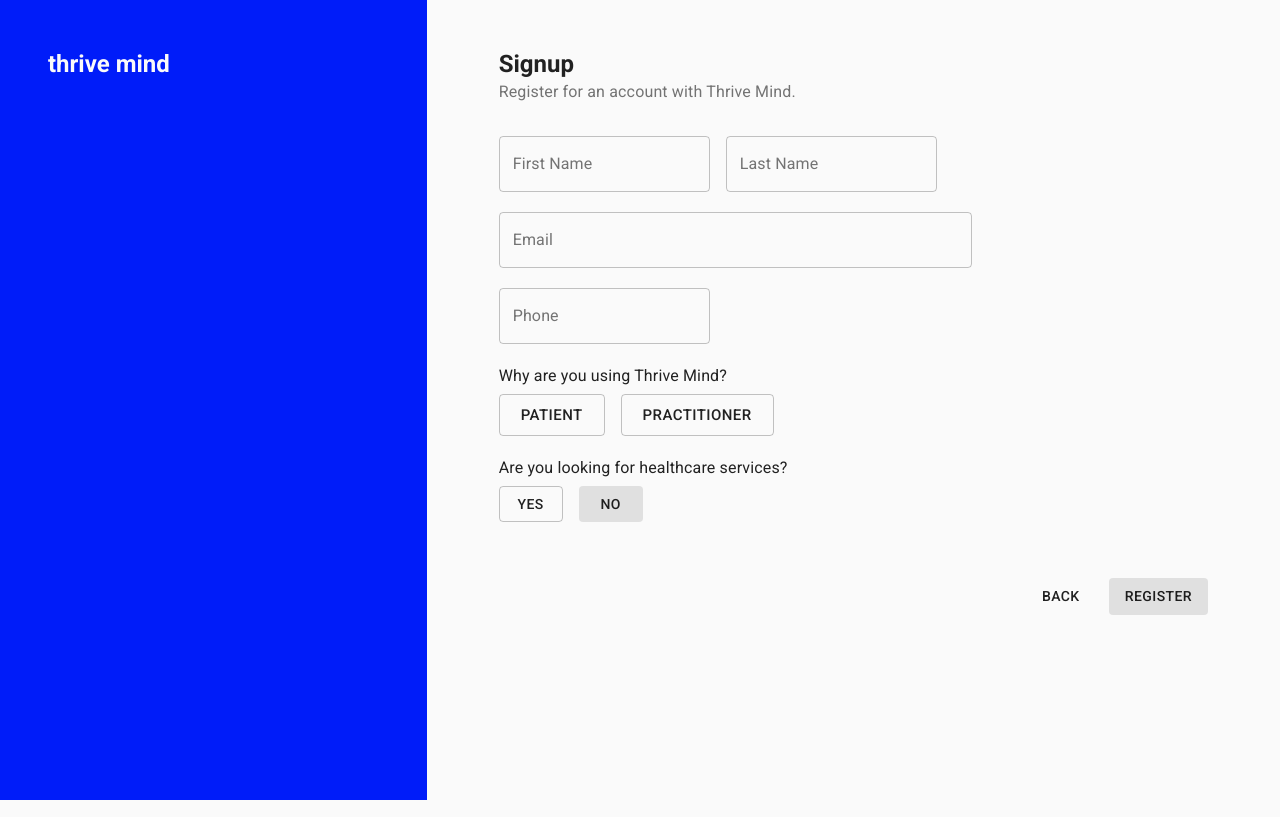
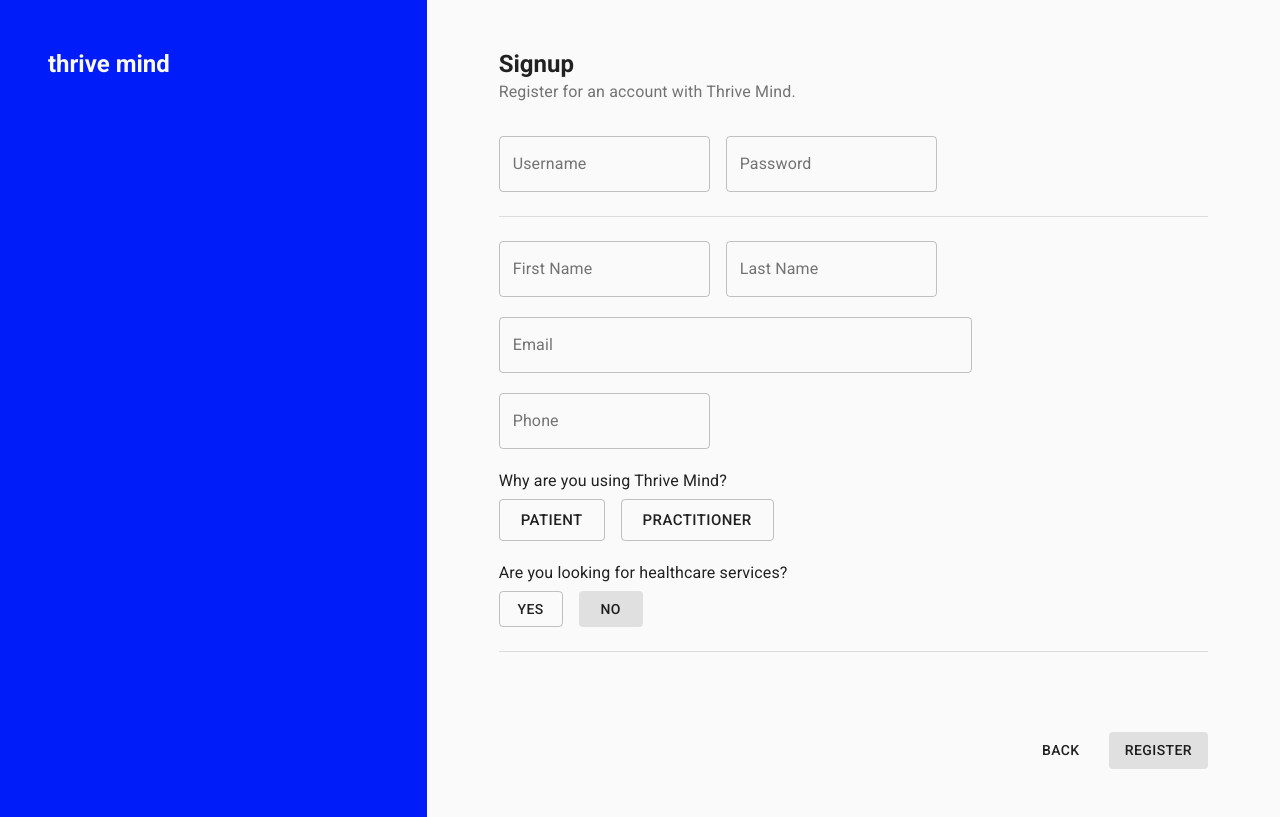
Before and after one commit to ddkpham/thrive-mind-client, a React (Create React App) app: page /signup in a window 1280 px wide. Built offline with nearby package versions, Linux system fonts and the light colour scheme.

Commit message:
add username/password to signup

```diff
--- a/src/utils/useCheckAuth.js
+++ b/src/utils/useCheckAuth.js
@@ -3,7 +3,6 @@ import { useDispatch, useSelector } from 'react-redux'
 import { actions } from '../app.module'
 
 const useCheckAuth = () => {
-  let isSessionValid = false
   const dispatch = useDispatch()
   const token = useSelector(({ app }) => app.token)
 
@@ -14,6 +13,6 @@ const useCheckAuth = () => {
   try {
     dispatch(actions.authenticate())
   } catch (err) {
-
+    console.log(err)
   }
 }
--- a/src/views/Authentication/Signup.js
+++ b/src/views/Authentication/Signup.js
@@ -3,6 +3,7 @@ import { Link, useHistory } from 'react-router-dom'
 import { useDispatch } from 'react-redux'
 import { makeStyles } from '@material-ui/core/styles'
 import Grid from '@material-ui/core/Grid'
+import Divider from '@material-ui/core/Divider'
 import Typography from '@material-ui/core/Typography'
 import TextField from '@material-ui/core/TextField'
 import Button from '@material-ui/core/Button'
@@ -14,6 +15,9 @@ const useStyles = makeStyles({
   },
   action: {
     marginTop: 48,
+  },
+  divider: {
+    margin: '24px 0',
   },
 })
 
@@ -69,6 +73,27 @@ const Signup = (props) => {
           Register for an account with Thrive Mind.
         </Typography>
       </div>
+      <Grid item>
+        <Grid container spacing={2}>
+          <Grid item>
+            <OutlinedField
+              label="Username"
+              name="username"
+              value={user.username}
+              onChange={handleOnChange}
+            />
+          </Grid>
+          <Grid item>
+            <OutlinedField
+              label="Password"
+              name="password"
+              value={user.password}
+              onChange={handleOnChange}
+            />
+          </Grid>
+        </Grid>
+      </Grid>
+      <Divider className={classes.divider} />
       <Grid item>
         <Grid container spacing={2}>
           <Grid item>
@@ -138,6 +163,7 @@ const Signup = (props) => {
           >No</Button>
         </Grid>
       </Grid>
+      <Divider className={classes.divider} />
       <Grid container className={classes.action} justify="flex-end" spacing={2}>
         <Grid item>
           <Link to="/signin"><Button>Back</Button></Link>
--- a/src/views/Authentication/index.js
+++ b/src/views/Authentication/index.js
@@ -9,11 +9,7 @@ import Signup from './Signup'
 
 const useStyles = makeStyles({
   container: { minHeight: '100vh' },
-  content: {
-    padding: '48px 72px',
-    maxHeight: '100vh',
-    overflow: 'auto',
-  },
+  content: { padding: '48px 72px' },
   sidebar: {
     backgroundColor: '#001CF9',
     padding: 48,
@@ -23,11 +19,9 @@ const useStyles = makeStyles({
 const Authentication = (props) => {
   // force logged in users to go to services page
   const token = useSelector(({ app }) => app.token)
-  if (token) {
+  const { title, content, item, sidebar, container } = useStyles()
 
-  }
-
-  const { title, content, item, sidebar, container } = useStyles()
+  if (token) return <Redirect to="/services" />
 
   return (
     <Grid container classes={{ container }}>
```
